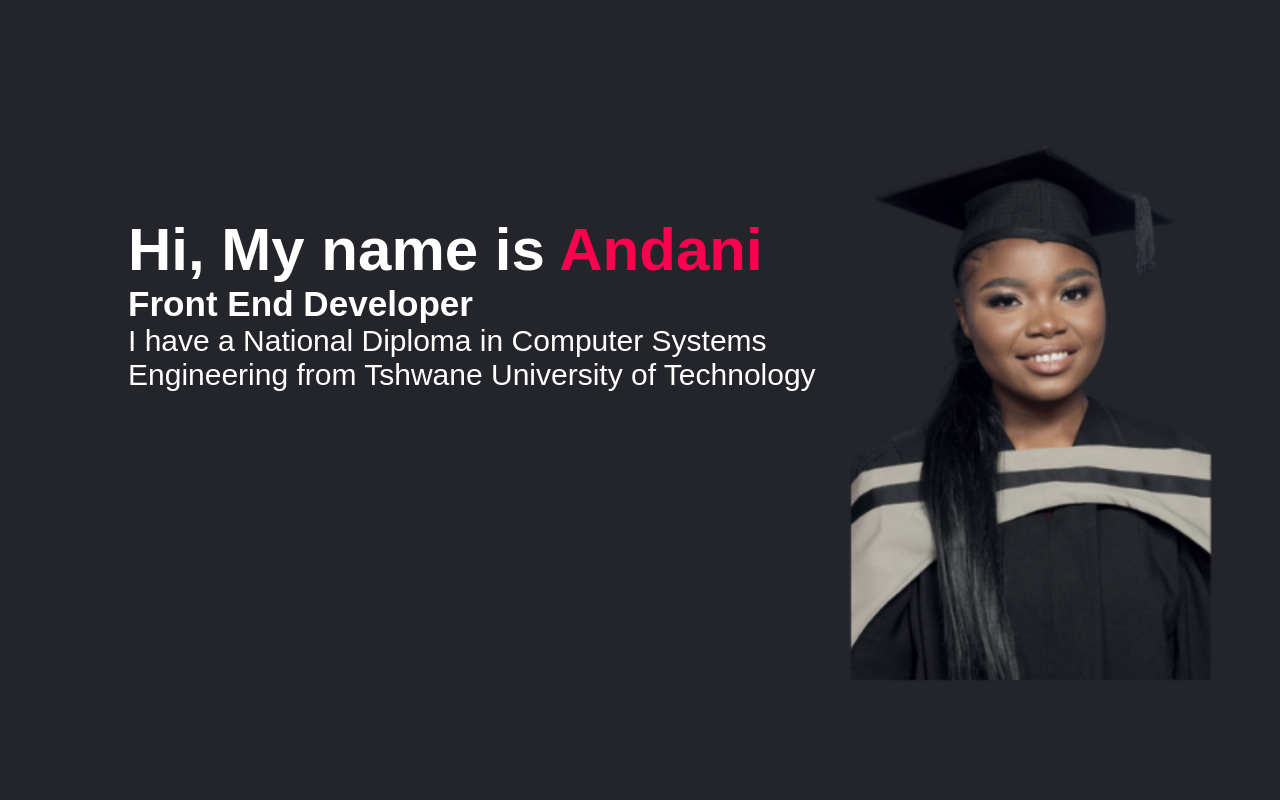
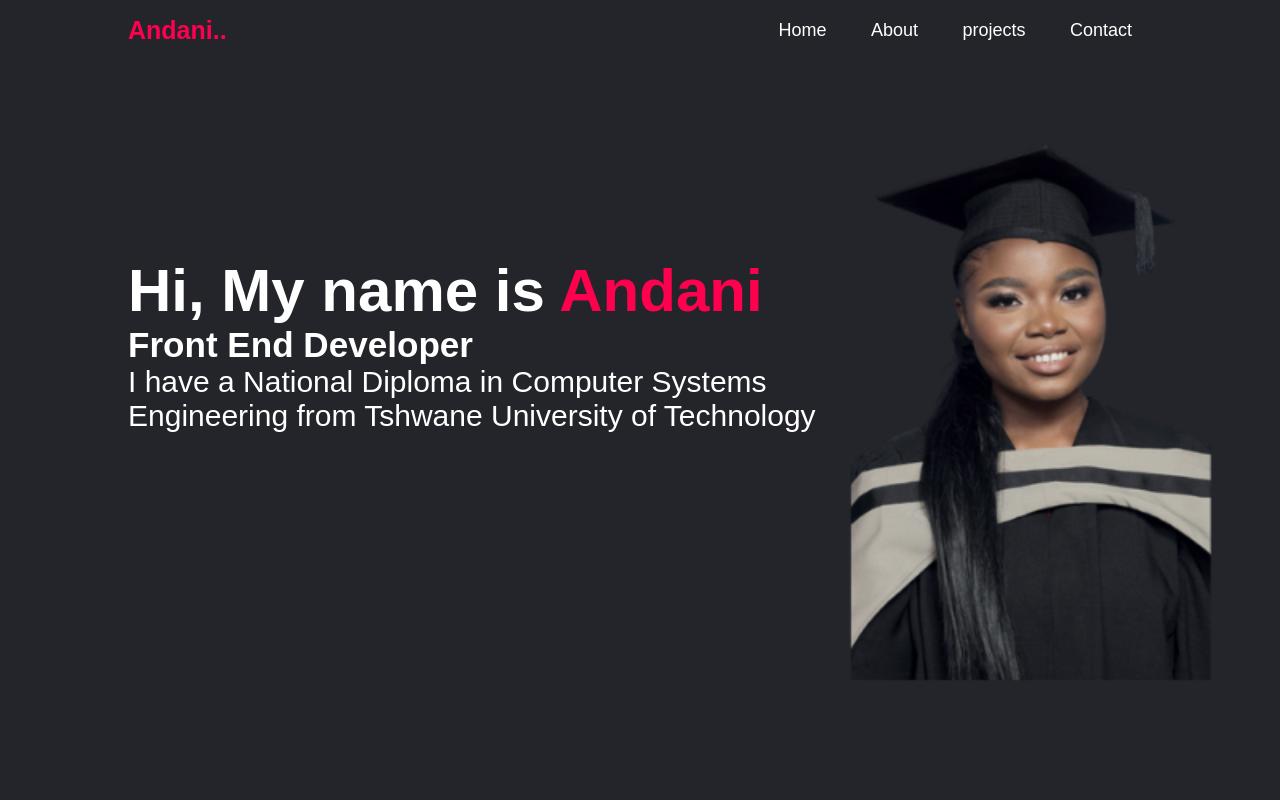
Before and after one commit to charityandani/Rananga-portfolio, a plain HTML site: page Andani_Portfolio/index.html in a window 1280 px wide. Shown: the top 800 px of the page. Drawn offline with nearby package versions, Linux system fonts and the light colour scheme.

Commit message:
Update index.html

```diff
--- a/Andani_Portfolio/index.html
+++ b/Andani_Portfolio/index.html
@@ -12,7 +12,7 @@
   <body>
     <div id="header">
       <div class="container">
-    <!----   <nav>
+        <nav>
           <a href="#" class="logo"><span>Andani..</span></a>
           <ul id="sidemenu">
             <li><a href="#header">Home</a></li>
@@ -23,7 +23,7 @@
           </ul>
 
           <i class="fa-solid fa-bars" onclick="openmenu()"></i>
-        </nav>-->
+        </nav>
         <div class="header-text">
           <h1>Hi, My name is <span> Andani</span></h1>
           <h3>Front End Developer</h3>
```
